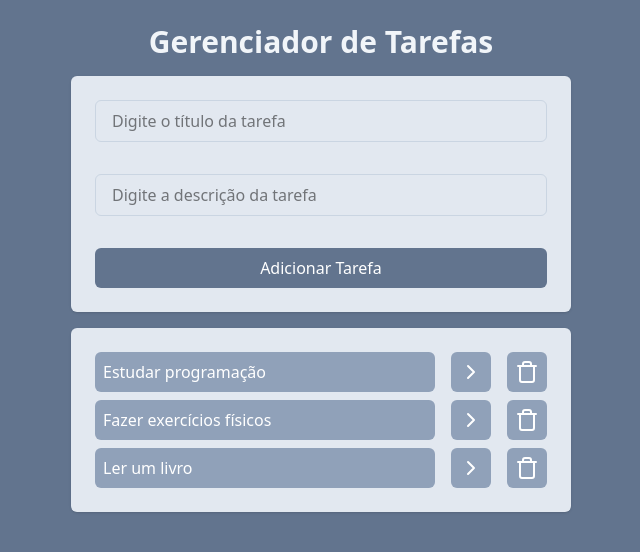
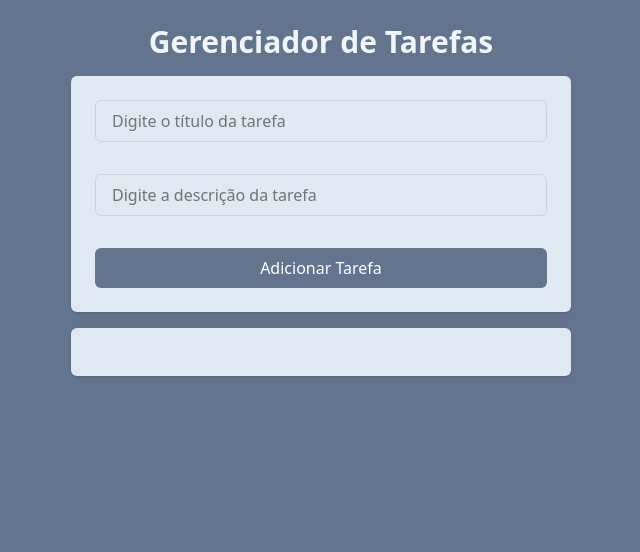
Before and after one commit to renan-almeida/PP_Gerenciador-Tarefas, a React (Vite) app: page / in a window 1280 px wide. Shown: the top 552 px of the page, without its empty margins (319-959 px from the left). Built offline with nearby package versions, Linux system fonts and the light colour scheme.

Commit message:
feat: Uso de useEffect, para poder guardar localmente no navegador as tarefas criadas, e assim poder recarregar a page, Adição da opção de voltar na tela de TaskDetails, para facilitar a usabilidade.

```diff
--- a/src/App.jsx
+++ b/src/App.jsx
@@ -1,32 +1,15 @@
-import { useState } from "react";
+import { useEffect, useState } from "react";
 import AddTask from "./components/AddTask";
 import ListTasks from "./components/ListTasks";
 import {v4} from "uuid";
 
 function App() {
-  const [tasks, setTasks] = useState([
-    {
-      id: 1,
-      title: "Estudar programação",
-      description:
-        "Estudar programação é essencial para se tornar um desenvolvedor competente.",
-        isCompleted: false,
-    },
-    {
-      id: 2,
-      title: "Fazer exercícios físicos",
-      description:
-        "Fazer exercícios físicos regularmente é importante para manter a saúde e o bem-estar.",
-        isCompleted: false,
-    },
-    {
-      id: 3,
-      title: "Ler um livro",
-      description:
-        "Ler um livro é uma ótima maneira de adquirir conhecimento e relaxar.",
-        isCompleted: false,
-    }
-  ])
+  const [tasks, setTasks] = useState(
+    JSON.parse(localStorage.getItem("tasks")) || [])
+
+  useEffect(() => {
+    localStorage.setItem("tasks", JSON.stringify(tasks));
+  }, [tasks])
 
     function onTaskClick(taskId) {
     const newTasks = tasks.map((task) => {
--- a/src/pages/TaskDetails.jsx
+++ b/src/pages/TaskDetails.jsx
@@ -1,21 +1,32 @@
-import { useSearchParams } from "react-router-dom";
+import { ChevronLeftIcon } from "lucide-react";
+import { useNavigate, useSearchParams } from "react-router-dom";
 
 function TaskDetails() {
+    const navigate = useNavigate();
     const [searchParams] = useSearchParams();
     const title = searchParams.get("title");
     const description = searchParams.get("description")
     return (
         <div className="h-screen
-        w-screen bg-slate-500 p-6 flex flex-col items-center space-y-8">
-        <h1 className="text-3xl text-slate-100 font-bold text-center">
-          Gerenciador de Tarefas
-        </h1>
+        w-screen bg-slate-500 p-6">
+          <div className="w-[500px] space-y-4">
+        <div className="flex justify-center relative mb-6">
+            <button className="absolute left-0 top-0 bottom-0 text-slate-100 cursor-pointer"
+            onClick={() => navigate(-1)}>
+              <ChevronLeftIcon />
+            </button>
+            <h1 className="text-3xl text-slate-100 font-bold text-center">
+            Detalhes da Tarefa
+          </h1>
+        </div>
+
         <div className="w-[500px]
          space-y-4 bg-slate-200 p-6 rounded-md
           shadow text-center flex flex-col items-center gap-4
           border-2 border-black">
-          <h2 className="text-2xl text-slate-800 font-bold">{title}</h2>
-          <p className="text-slate-600 font-medium">{description}</p>
+            <h2 className="text-2xl text-slate-700 font-bold">{title}</h2>
+            <p className="text-slate-600 font-medium">{description}</p>
+        </div>
         </div>
       </div>
     )
```
